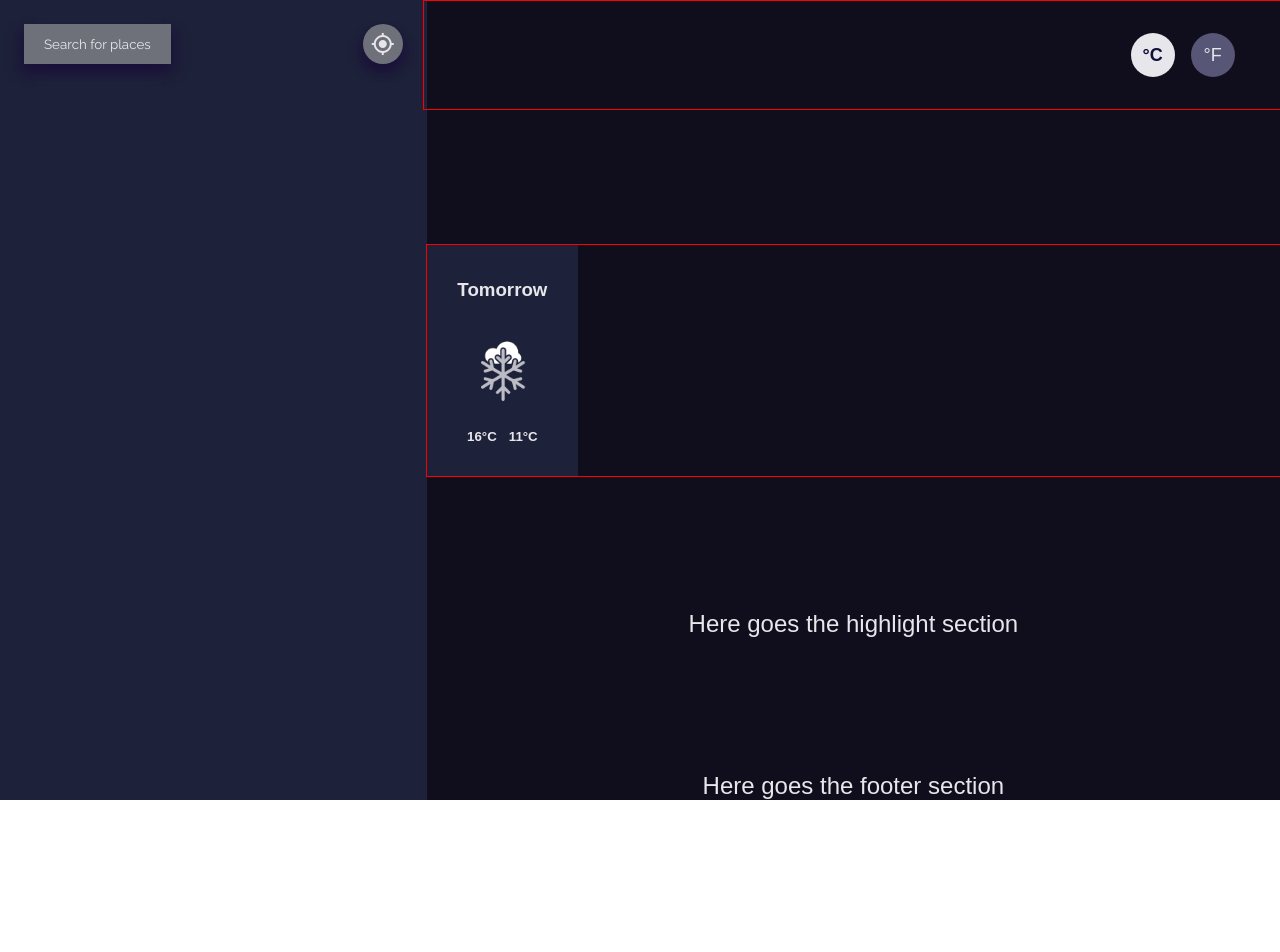
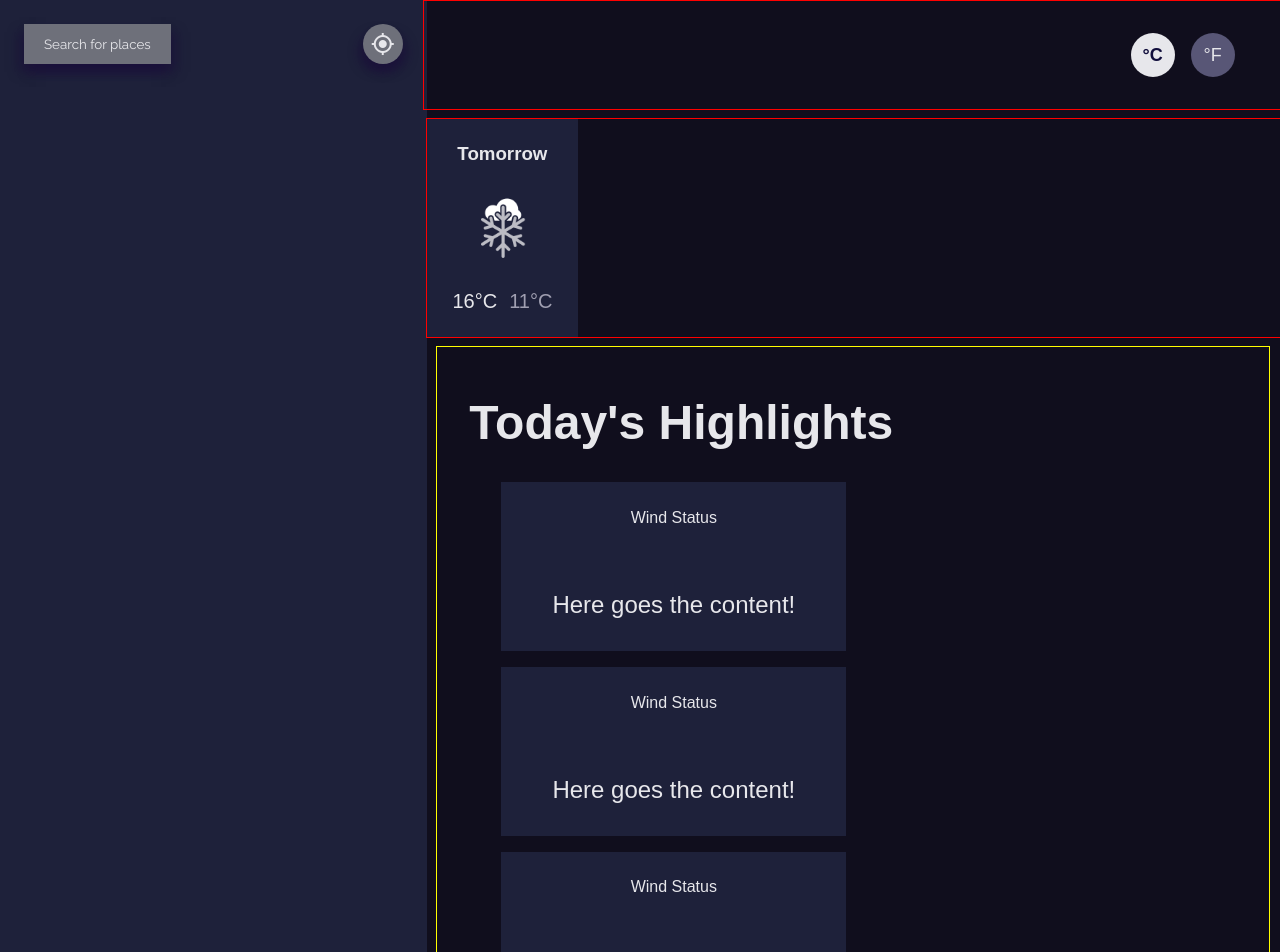
Before and after one commit to andressalazard/weather_app, a React (Create React App) app: page / in a window 1280 px wide. Shown: the top 952 px of the page. Before the commit the page ends 800 px from the top, so only its background shows below. Built offline with nearby package versions, Linux system fonts and the light colour scheme; no server answers; a web font is replaced by a local one.

Commit message:
Added Highlight and weather stat components

```diff
--- /dev/null
+++ b/src/components/InfoSection-components/Highlight/Highlight.js
@@ -0,0 +1,22 @@
+import React from "react";
+import WeatherStat from "../WeatherStat/WeatherStat";
+import styles from './Highlight.module.css';
+
+export default class Highlight extends React.Component{
+
+  render(){
+    return(
+      <div className={styles.container}>
+        <h1 className={styles.title}>
+          Today's Highlights
+        </h1>
+        <div className={styles.stats_section}>
+          <WeatherStat/>
+          <WeatherStat/>
+          <WeatherStat/>
+          <WeatherStat/>
+        </div>
+      </div>
+    )
+  }
+}
--- /dev/null
+++ b/src/components/InfoSection-components/Highlight/Highlight.module.css
@@ -0,0 +1,13 @@
+.container {
+  width: 90%;
+  padding: 1rem 2rem;
+  border: 1px solid yellow;
+}
+
+.stats_section {
+  padding: 0 2rem;
+  display: flex;
+  gap: 1rem;
+  justify-content: space-between;
+  flex-wrap: wrap;
+}
--- a/src/components/InfoSection-components/IncomingWeather/IncomingWeather.js
+++ b/src/components/InfoSection-components/IncomingWeather/IncomingWeather.js
@@ -15,7 +15,7 @@ export default class IncomingWeather extends React.Component{
       </div>
       <div className={styles.weather_temp}>
         <h5 className={styles.temp_value}>16°C</h5>
-        <h5 className={styles.temp_value}>11°C</h5>
+        <h5 className={[styles.temp_value, styles.min_temp].join(' ')}>11°C</h5>
       </div>
     </div>
     )
--- a/src/components/InfoSection-components/IncomingWeather/IncomingWeather.module.css
+++ b/src/components/InfoSection-components/IncomingWeather/IncomingWeather.module.css
@@ -12,10 +12,11 @@
 }
 
 .weather_date {
+  margin: 0.5rem 0;
 }
 
 .icon_container {
-  margin: 0.5rem 0;
+  margin: 0.75rem 0;
 }
 
 .weather_state {
@@ -29,10 +30,17 @@
 .weather_temp {
   display: flex;
   padding: 1rem;
+  padding-bottom: 0.5rem;
   justify-content: center;
   gap: 0.75rem;
 }
 
 .weather_temp h5 {
   margin: 0;
+  font-size: 1.25rem;
+  font-weight: 400;
 }
+
+.min_temp {
+  color: var(--font_grey-tone02);
+}
--- /dev/null
+++ b/src/components/InfoSection-components/WeatherStat/WeatherStat.js
@@ -0,0 +1,15 @@
+import React from "react";
+import styles from './WeatherStat.module.css';
+
+export default class WeatherStat extends React.Component{
+  render(){
+    return(
+    <div className={styles.container}>
+      <h1 className={styles.stat_title}>Wind Status</h1>
+      <div className={styles.stat_content}>
+        Here goes the content!
+      </div>
+    </div>
+    )
+  }
+}
--- /dev/null
+++ b/src/components/InfoSection-components/WeatherStat/WeatherStat.module.css
@@ -0,0 +1,18 @@
+.container {
+  background-color: var(--bkgrd_marine-tone02);
+  width: 49%;
+
+  text-align: center;
+}
+
+.stat_title {
+  padding: 1rem;
+  font-size: 1rem;
+  font-weight: 500;
+}
+
+.stat_content {
+  margin-top: 2rem;
+  padding: 1rem;
+  padding-bottom: 2rem;
+}
--- a/src/components/InfoSection/InfoSection.js
+++ b/src/components/InfoSection/InfoSection.js
@@ -1,4 +1,5 @@
 import React from "react";
+import Highlight from "../InfoSection-components/Highlight/Highlight";
 import TemperatureConverter from "../InfoSection-components/TemperatureConverter/TemperatureConverter";
 import WeatherForecast from "../InfoSection-components/WeatherForecast/WeatherForecast";
 import styles from './InfoSection.module.css';
@@ -10,7 +11,7 @@ export default class InfoSection extends React.Component{
       <div className={styles.container}>
         <TemperatureConverter/>
         <WeatherForecast/>
-        <div>Here goes the highlight section</div>
+        <Highlight/>
         <div>Here goes the footer section</div>
       </div>
     )
```
